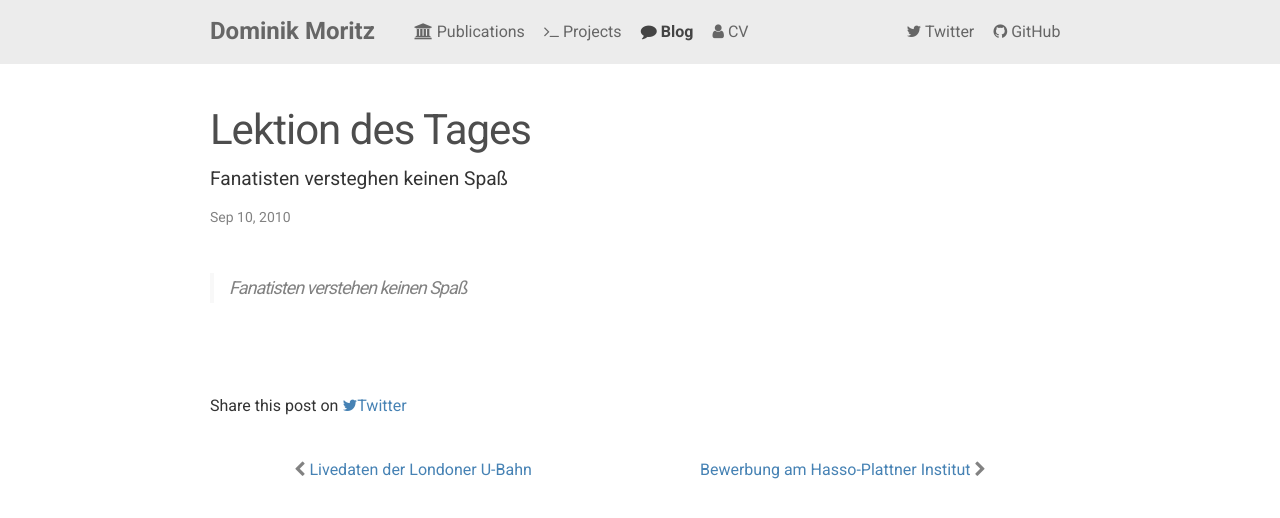
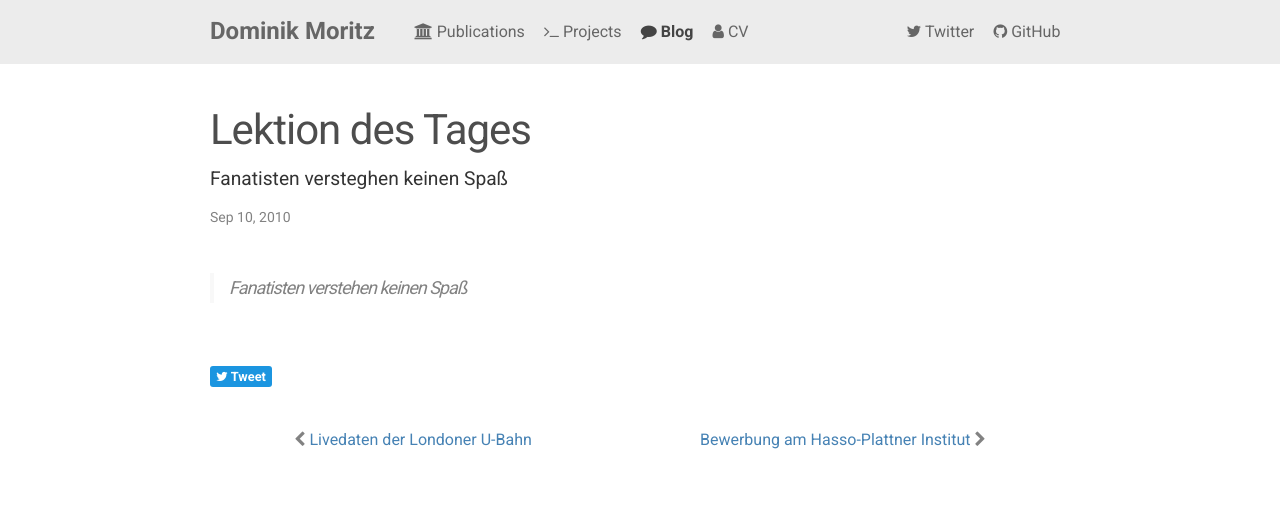
Before and after one commit to domoritz/domoritz.github.io, a Jekyll site: the page built from _posts/2010-09-10-lektion-des-tages.markdown, in a window 1280 px wide, cut to the strip 0-796 px from the top of the page. Shown: the top 518 px of the strip. Built offline with Jekyll 4.4.1, drawn with Linux system fonts in a browser that asks for light colours; nearby versions of some CDN libraries.

Commit message:
Pretty twitter link

```diff
--- a/_layouts/post.html
+++ b/_layouts/post.html
@@ -18,7 +18,7 @@ layout: default
   </article>
 
   <section class="post-sharing">
-    Share this post on <a href="https://twitter.com/intent/tweet?text={{ page.title }}&url={{ site.url }}{{ page.url }}&via={{ site.twitter_username }}&related={{ site.twitter_username }}" rel="nofollow" target="_blank" title="Share on Twitter"><i class="fa fa-twitter"></i>Twitter</a>
+    <a class="twitter" href="https://twitter.com/intent/tweet?text={{ page.title }}&url={{ site.url }}{{ page.url }}&via={{ site.twitter_username }}&related={{ site.twitter_username }}" rel="nofollow" target="_blank" title="Share this post on Twitter"><i class="fa fa-twitter"></i> Tweet</a>
   </section>
 
   <div class="blog-links">
--- a/_sass/_blog.scss
+++ b/_sass/_blog.scss
@@ -101,7 +101,19 @@
 }
 
 .post-sharing {
-  margin-top: 3 * $spacing-unit;
+  margin-top: 2 * $spacing-unit;
+
+  .twitter {
+    background-color: #1b95e0;
+    border-radius: 3px;
+    padding: 3px 6px;
+    color: white;
+    font-weight: $bold-font-weight;
+    font-size: 0.8em;
+    &:hover {
+      text-decoration: none;
+    }
+  }
 }
 
 .blog-links {
```
